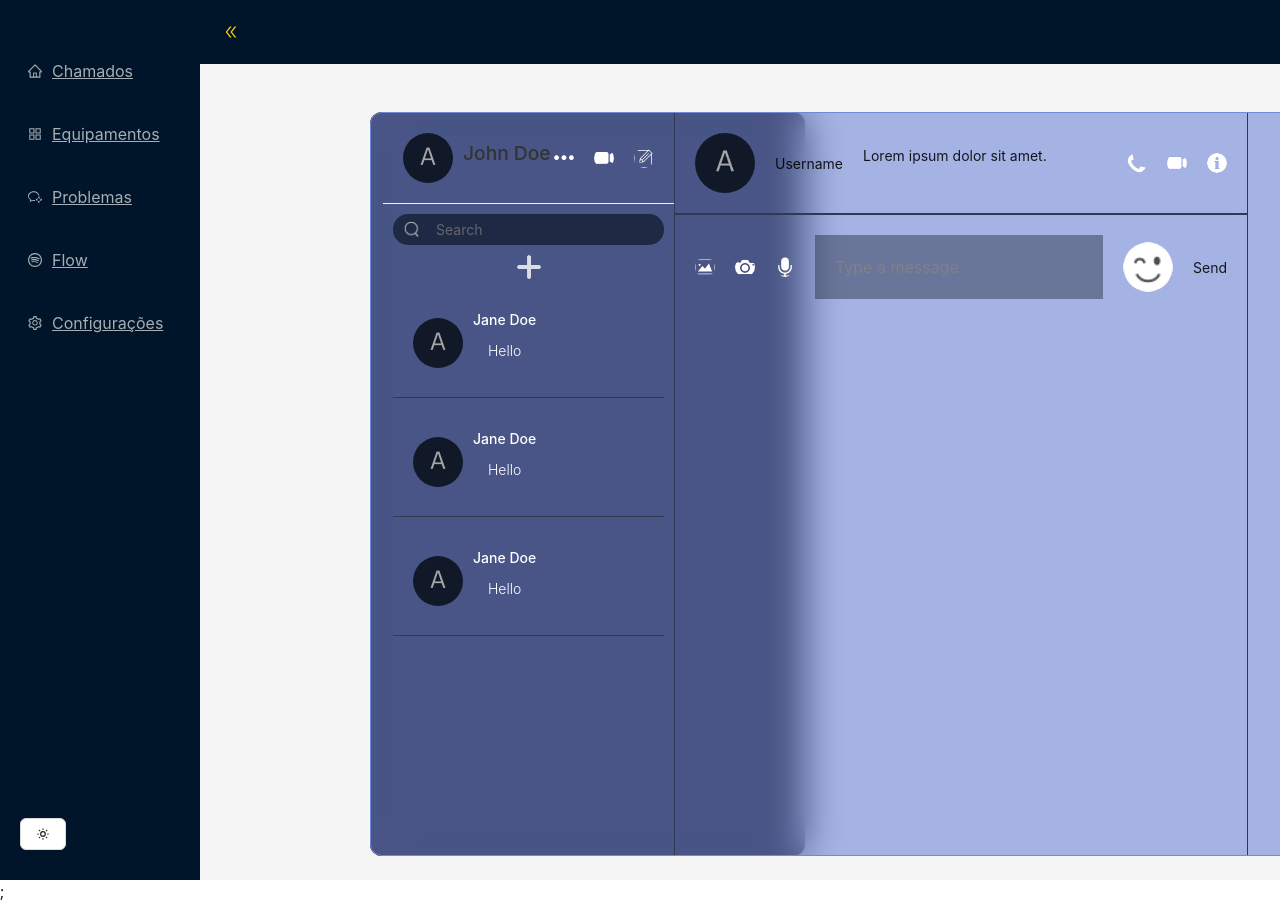
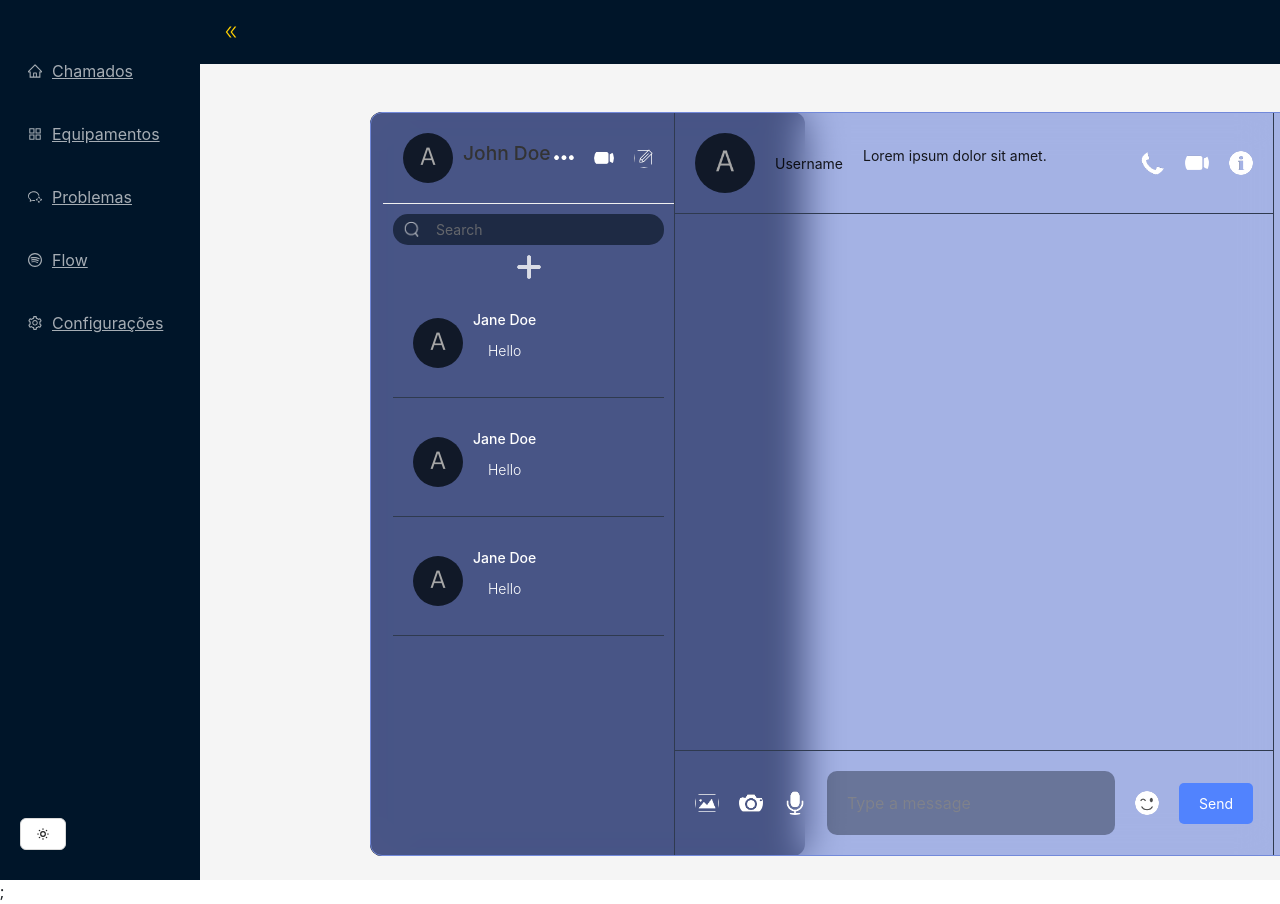
Before and after one commit to yNakidori/ticketAPI, a React (Vite) app: page /configPage in a window 1280 px wide. Shown: the top 904 px of the page. Built offline with nearby package versions, Linux system fonts and the light colour scheme; no server answers; what spotify-web-api-node would draw is missing.

Commit message:
chat component

```diff
--- a/package.json
+++ b/package.json
@@ -21,6 +21,7 @@
     "axios": "^1.7.2",
     "bootstrap": "^5.3.3",
     "dotenv": "^16.4.5",
+    "emoji-picker-react": "^4.12.0",
     "firebase": "^10.12.2",
     "react": "^18.2.0",
     "react-bootstrap": "^2.10.2",
--- a/src/components/chatArea_Component/chat/Chat.jsx
+++ b/src/components/chatArea_Component/chat/Chat.jsx
@@ -1,4 +1,5 @@
 import "./Chat.scss";
+import EmojiPicker from "emoji-picker-react";
 import Avatar from "../../../assets/chat/avatar.png";
 import Phone from "../../../assets/chat/phone.png";
 import Video from "../../../assets/chat/video.png";
@@ -7,8 +8,17 @@ import Emoji from "../../../assets/chat/emoji.png";
 import Img from "../../../assets/chat/img.png";
 import Camera from "../../../assets/chat/camera.png";
 import Mic from "../../../assets/chat/mic.png";
+import { useState } from "react";
 
 const Chat = () => {
+  const [open, setOpen] = useState(false);
+  const [text, setText] = useState("");
+
+  const handleEmoji = (e) => {
+    setText((prev) => prev + e.emoji);
+    setOpen(false);
+  };
+
   return (
     <div className="chat">
       <div className="top">
@@ -33,10 +43,20 @@ const Chat = () => {
           <img src={Camera} alt="" />
           <img src={Mic} alt="" />
         </div>
-        <input type="text" placeholder="Type a message" />
+        <input
+          type="text"
+          placeholder="Type a message"
+          value={text}
+          onChange={(e) => setText(e.target.value)}
+        />
         <div className="emoji">
-          <img src={Emoji} alt="" />
+          <img src={Emoji} alt="" onClick={() => setOpen((prev) => !prev)} />
+          <div className="picker">
+            {" "}
+            <EmojiPicker open={open} onEmojiClick={handleEmoji} />
+          </div>
         </div>
+
         <div className="sendButton">Send</div>
       </div>
     </div>
--- a/src/components/chatArea_Component/chat/Chat.scss
+++ b/src/components/chatArea_Component/chat/Chat.scss
@@ -3,6 +3,8 @@
   border-left: 1px solid #2f3a4f;
   border-right: 1px solid #2f3a4f;
   height: 100%;
+  display: flex;
+  flex-direction: column;
 }
 
 .chat .top {
@@ -26,9 +28,22 @@
   object-fit: cover;
 }
 
-.chat .top .icons img {
-  width: 20px;
-  height: 20px;
+.chat .icons img,
+.chat .bottom .icons img,
+.chat .bottom .emoji img {
+  width: 24px;
+  height: 24px;
+  cursor: pointer;
+}
+
+.icons {
+  display: flex;
+  gap: 20px;
+}
+
+.center {
+  padding: 20px;
+  flex: 1;
 }
 
 .chat .bottom {
@@ -38,6 +53,7 @@
   justify-content: space-between;
   border-top: 1px solid #2f3a4f;
   gap: 20px;
+  margin-top: auto;
 }
 
 .chat .bottom input {
@@ -47,6 +63,25 @@
   outline: none;
   color: white;
   padding: 20px;
-  border: 10px;
+  border-radius: 10px;
   font-size: 16px;
 }
+
+.chat .bottom .emoji {
+  position: relative;
+}
+
+.chat .bottom .emoji .picker {
+  position: absolute;
+  bottom: 50px;
+  left: 0;
+}
+
+.chat .bottom .sendButton {
+  background-color: #5183fe;
+  color: white;
+  padding: 10px 20px;
+  border: none;
+  border-radius: 5px;
+  cursor: pointer;
+}
```
Also changed, not shown: 1 other file (tests, documents, lock files or other folders).
